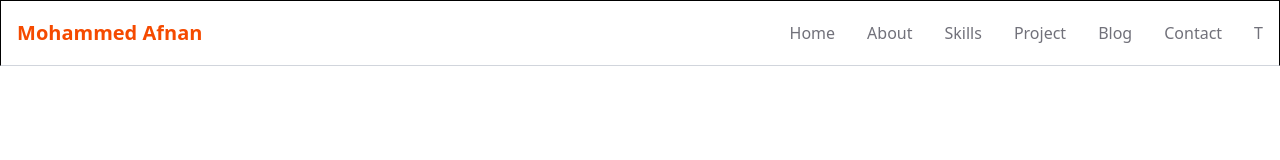
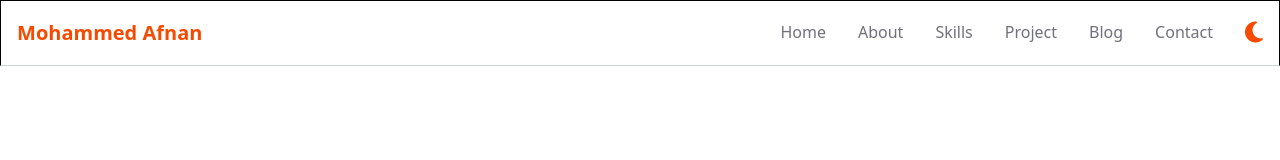
Before and after one commit to mohammedafnankk/for-me, a React (Vite) app: page / in a window 1280 px wide. Shown: the top 160 px of the page. Built offline with nearby package versions, Linux system fonts and the light colour scheme.

Commit message:
dark mode set

```diff
--- a/src/App.jsx
+++ b/src/App.jsx
@@ -17,6 +17,7 @@ import "./App.css";
 import "aos/dist/aos.css";
 import Certificats from "./Components/Certificats";
 import Foooter from "./Components/Foooter";
+import useDarkMode from "./Components/useDarkmode";
 
 gsap.registerPlugin(ScrollTrigger, ScrollSmoother);
 
@@ -26,8 +27,25 @@ Aos.init({
 });
 
 function App() {
+
+//  const isDarkMode = useDarkMode();
+
+//   useEffect(() => {
+//     document.documentElement.classList.toggle("dark", isDarkMode);
+//   }, [isDarkMode]);
+
+
+// console.log(isDarkMode);
+
+
+
+
+
+
   const themes = useSelector((state) => state.theme);
   const theme = themes.theme;
+  // console.log("ttt",theme);
+
 
   const wrapper = useRef();
   const content = useRef();
@@ -42,7 +60,7 @@ function App() {
   }, []);
 
   return (
-    <div className={`${theme}`}>
+    <div >
       <Toaster
         position="top-center"
         reverseOrder={false}
--- a/src/Components/Navbar.jsx
+++ b/src/Components/Navbar.jsx
@@ -4,14 +4,18 @@ import gsap from "gsap";
 import SplitText from "gsap/SplitText";
 import { useDispatch } from "react-redux";
 import { themes } from "../features/ThemeSlice";
+import { useSelector } from "react-redux";
+import useDarkMode from "./useDarkmode";
 import "../Nav.css";
 
 gsap.registerPlugin(SplitText);
 
 const Navbar = () => {
   const dispatch = useDispatch();
-
-  const [theme, setTheme] = useState("light");
+  const [isDark, setIsDark] = useDarkMode();
+  const themess = useSelector((state) => state.theme);
+  const isTheme = themess.theme;
+  // console.log(isDark,"====");
 
   const textRef = useRef(null);
   useEffect(() => {
@@ -33,10 +37,14 @@ const Navbar = () => {
     });
   }, []);
 
-  const handeChangeTheme = () => {
-    setTheme((prev) => (prev === "light" ? "dark" : "light"));
-    dispatch(themes(theme));
-  };
+  // const handeChangeTheme = () => {
+  //   // console.log("hello1");
+  //   onClick={() => setIsDark(!isDark)}
+
+  //   dispatch(themes(isTheme==="light"?"dark":"light"));
+  //   // console.log("hello2");
+
+  // };
 
   return (
     <div>
@@ -116,7 +124,14 @@ const Navbar = () => {
               Contact{" "}
               <div className="absolute bottom-1  w-0 h-0.5 bg-orange-600 group-hover:w-full top-7 transition-all duration-300"></div>
             </Link>
-            <button onClick={handeChangeTheme}>T</button>
+
+            <div onClick={() => setIsDark(!isDark)} className="cursor-pointer">
+              {isDark ? (
+                <i class="fa-solid fa-sun text-2xl text-orange-700 hover:text-orange-600 transition-transform duration-500 hover:rotate-360"></i>
+              ) : (
+                <i class="fa-solid fa-moon text-2xl text-orange-600 hover:text-orange-700 transition-transform duration-500 hover:rotate-360"></i>
+              )}
+            </div>
           </div>
         </div>
       </div>
--- /dev/null
+++ b/src/Components/useDarkmode.jsx
@@ -0,0 +1,26 @@
+// useDarkMode.js
+import { useEffect, useState } from "react";
+
+export default function useDarkMode() {
+  const getInitialMode = () => {
+    const userPref = localStorage.getItem("theme");
+    if (userPref === "dark") return true;
+    if (userPref === "light") return false;
+    return window.matchMedia("(prefers-color-scheme: dark)").matches;
+  };
+
+  const [isDarkMode, setIsDarkMode] = useState(getInitialMode);
+
+  useEffect(() => {
+    const root = document.documentElement;
+    if (isDarkMode) {
+      root.classList.add("dark");
+      localStorage.setItem("theme", "dark");
+    } else {
+      root.classList.remove("dark");
+      localStorage.setItem("theme", "light");
+    }
+  }, [isDarkMode]);
+
+  return [isDarkMode, setIsDarkMode];
+}
```
Also changed, not shown: src/Nav.css (line endings or trailing spaces).
